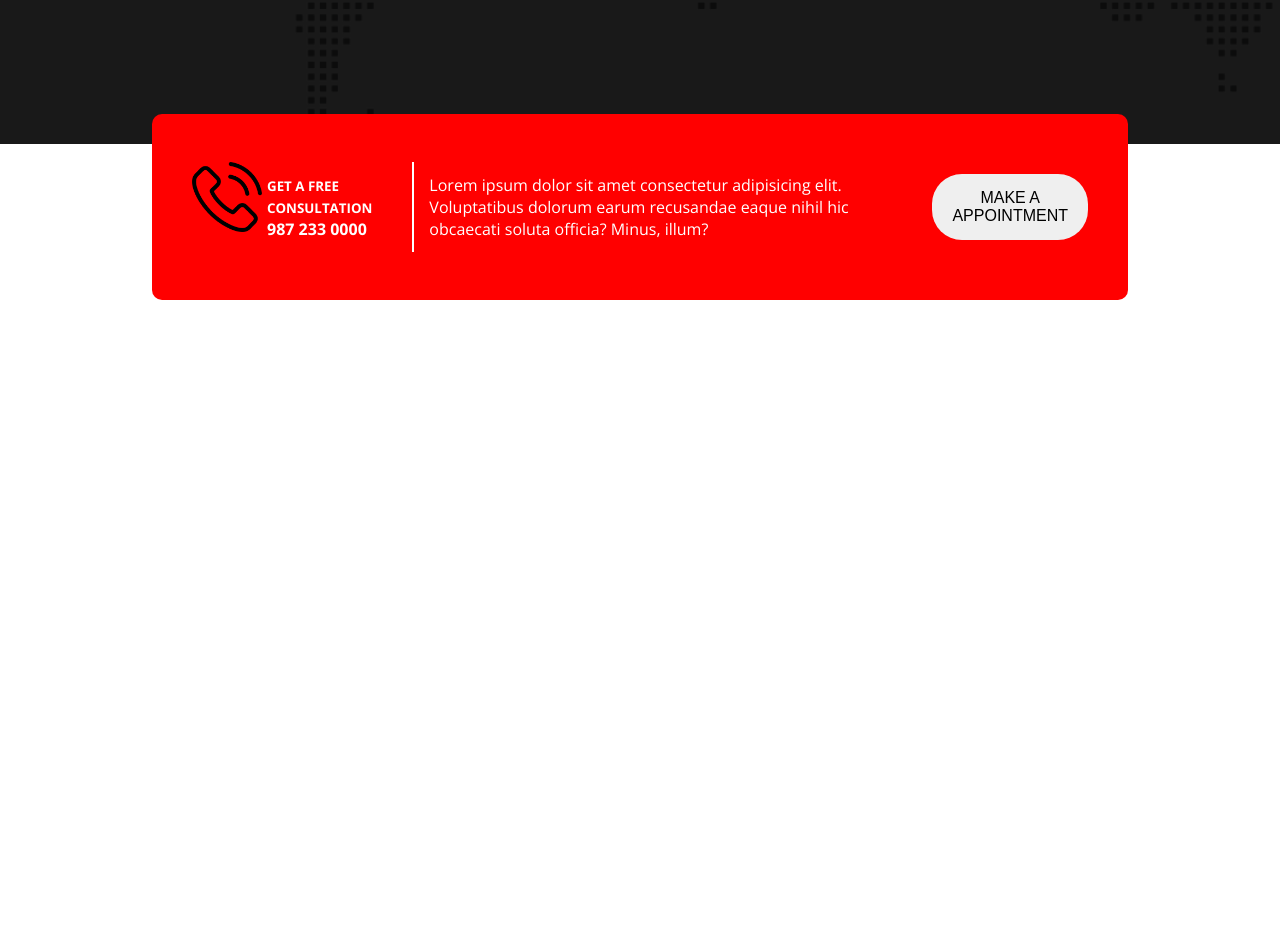
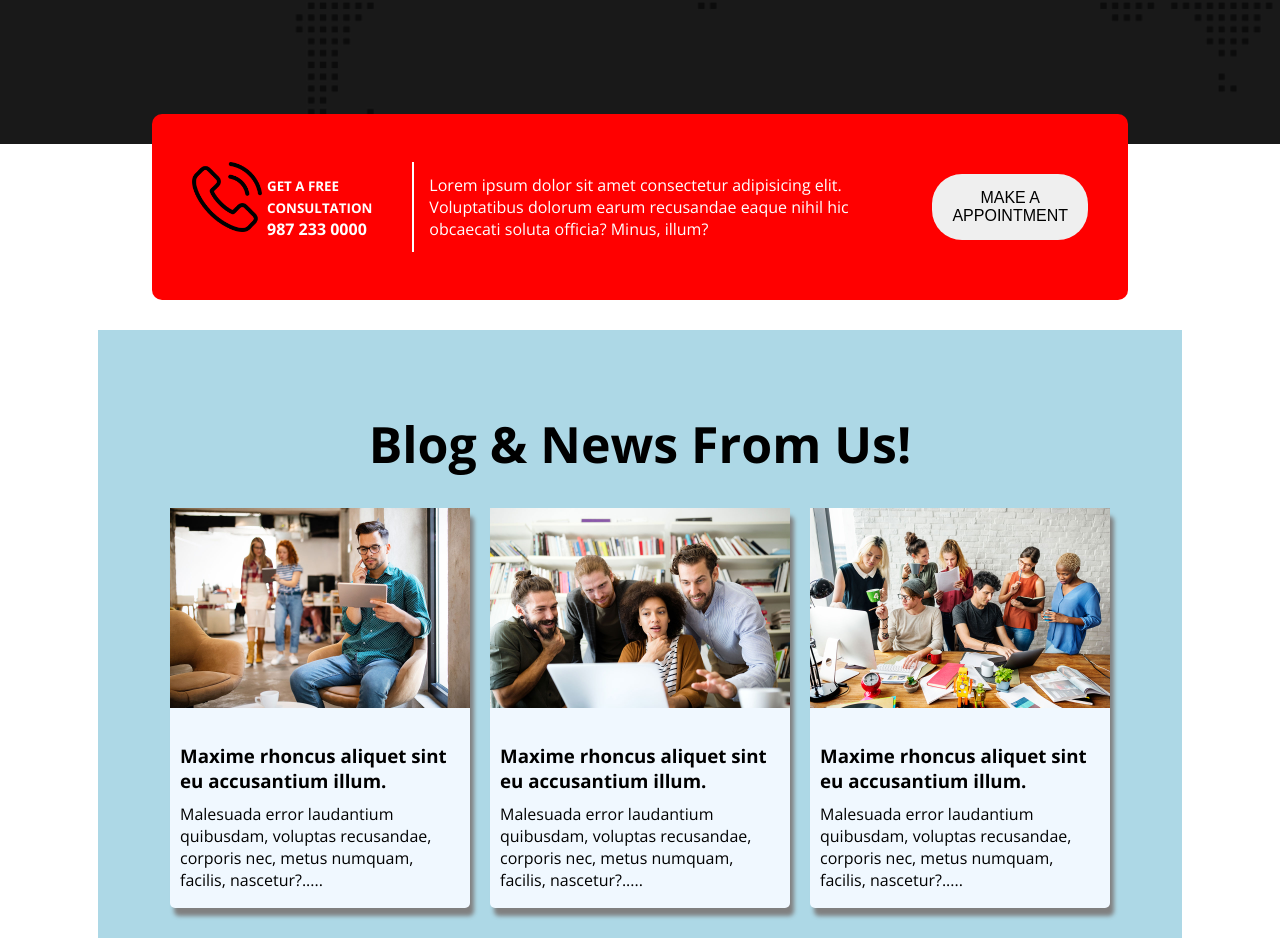
Before and after one commit to aklimaakhter/digital-agencies, a plain HTML site: page index.html in a window 1280 px wide. Shown: the part 1646-2584 px from the top of the page. Before the commit the page ends 1946 px from the top, so only its background shows below. Drawn offline with nearby package versions, Linux system fonts and the light colour scheme.

Commit message:
blog section added

```diff
--- a/index.html
+++ b/index.html
@@ -76,17 +76,17 @@
                             <h4>WEB DEVELOPMENT</h4>
                         </div>
                         <div class="box">
-                            <img class="icon" src="assets/icons/coding.png" alt="">
+                            <img class="icon" src="assets/icons/bar-chart.png" alt="">
                             <h4>WEB DEVELOPMENT</h4>
                         </div>
                     </div>
                     <div class="first-two-box">
                         <div class="box">
-                            <img class="icon" src="assets/icons/coding.png" alt="">
+                            <img class="icon" src="assets/icons/digital-marketing.png" alt="">
                             <h4>WEB DEVELOPMENT</h4>
                         </div>
                         <div class="box">
-                            <img class="icon" src="assets/icons/coding.png" alt="">
+                            <img class="icon" src="assets/icons/startup.png" alt="">
                             <h4>WEB DEVELOPMENT</h4>
                         </div>
                     </div>
@@ -113,6 +113,29 @@
                 </div>
             </div>
         </section>
+        <section class="blog-container">
+            <h2 class="blog-title">Blog & News From Us!</h2>
+            <div class="cards">
+                <div class="card">
+                    <img class="blog-img" src="assets/image/blog-1.jpg" alt="">
+                    <h3 class="card-title">Maxime rhoncus aliquet sint eu accusantium illum.</h3>
+                    <p class="card-description">Malesuada error laudantium quibusdam, voluptas recusandae, corporis nec, metus numquam, facilis, nascetur?.....
+                    </p>
+                </div>
+                <div class="card">
+                    <img class="blog-img" src="assets/image/blog-2.jpg" alt="">
+                    <h3 class="card-title">Maxime rhoncus aliquet sint eu accusantium illum.</h3>
+                    <p class="card-description">Malesuada error laudantium quibusdam, voluptas recusandae, corporis nec, metus numquam, facilis, nascetur?.....
+                    </p>
+                </div>
+                <div class="card">
+                    <img class="blog-img" src="assets/image/blog-3.jpg" alt="">
+                    <h3 class="card-title">Maxime rhoncus aliquet sint eu accusantium illum.</h3>
+                    <p class="card-description">Malesuada error laudantium quibusdam, voluptas recusandae, corporis nec, metus numquam, facilis, nascetur?.....
+                    </p>
+                </div>
+            </div>
+        </section>
     </main>
     <footer>
 
--- a/syles/style.css
+++ b/syles/style.css
@@ -187,8 +187,7 @@ a {
     font-size: 16px;
     color: white;
     margin: 20px 0px;
-    /* width: 70%;
-    margin: 0 auto; */
+
 }
 .phone-call{
     display: flex;
@@ -197,3 +196,45 @@ a {
     border-right: 2px solid white;
     padding-right: 40px;
 }
+/* Blog section styles  */
+.blog-container{
+    width: 80%;
+    margin: 0 auto;
+    background-color: lightblue;
+    padding: 30px;
+    margin-top: 30px;
+}
+.blog-title{
+    font-size: 50px;
+    text-align: center;
+    margin-top: 50px;
+    margin-bottom: 30px;
+
+}
+.cards{
+    display: flex;
+    justify-content: center;
+    gap: 20px;
+    /* margin-top: 100px; */
+
+
+}
+.card{
+    height: 400px;
+    width: 300px;
+    box-shadow: 4px 8px 4px gray;
+    border-radius: 5px;
+    background-color: aliceblue;
+
+}
+
+.blog-img{
+    width: 100%;
+}
+.card-title{
+    margin-top: 20px;
+    padding: 10px;
+}
+.card-description{
+    padding: 0px 10px 10px 10px;
+}
```
